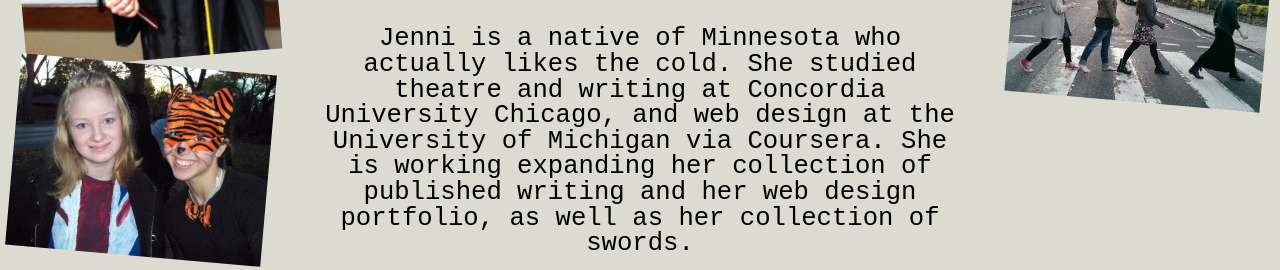
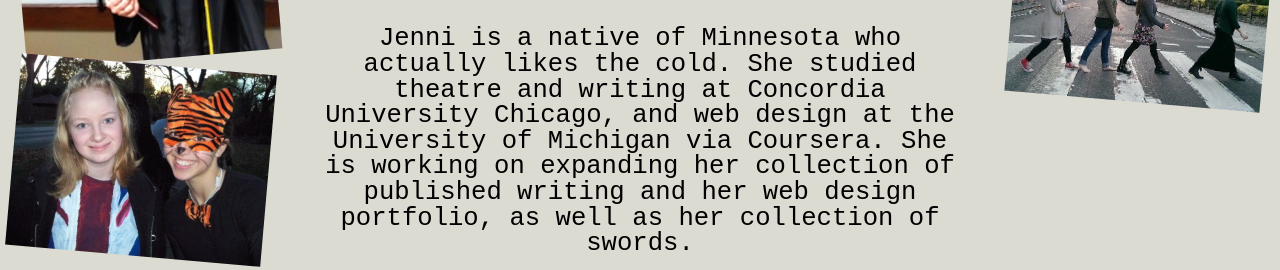
Before and after one commit to jennihinck/jennihinck.github.io, a plain HTML site: page aboutMe.html in a window 1280 px wide. Shown: the part 532-802 px from the top of the page. Drawn offline with Linux system fonts and the light colour scheme; files whose address does not match are found by name.

Commit message:
Update aboutMe.html

```diff
--- a/aboutMe.html
+++ b/aboutMe.html
@@ -43,7 +43,7 @@
 		<img src="images/aboutMe/abbeyRoad.jpg" alt="Jenni on abbey road">
 	</div>
 	<article>
-		<p>Jenni is a native of Minnesota who actually likes the cold. She studied theatre and writing at Concordia University Chicago, and web design at the University of Michigan via Coursera. She is working expanding her collection of published writing and her web design portfolio, as well as her collection of swords.</p>
+		<p>Jenni is a native of Minnesota who actually likes the cold. She studied theatre and writing at Concordia University Chicago, and web design at the University of Michigan via Coursera. She is working on expanding her collection of published writing and her web design portfolio, as well as her collection of swords.</p>
 	</article>
 	<aside>
 		<h2>Contact Me</h2>
```
